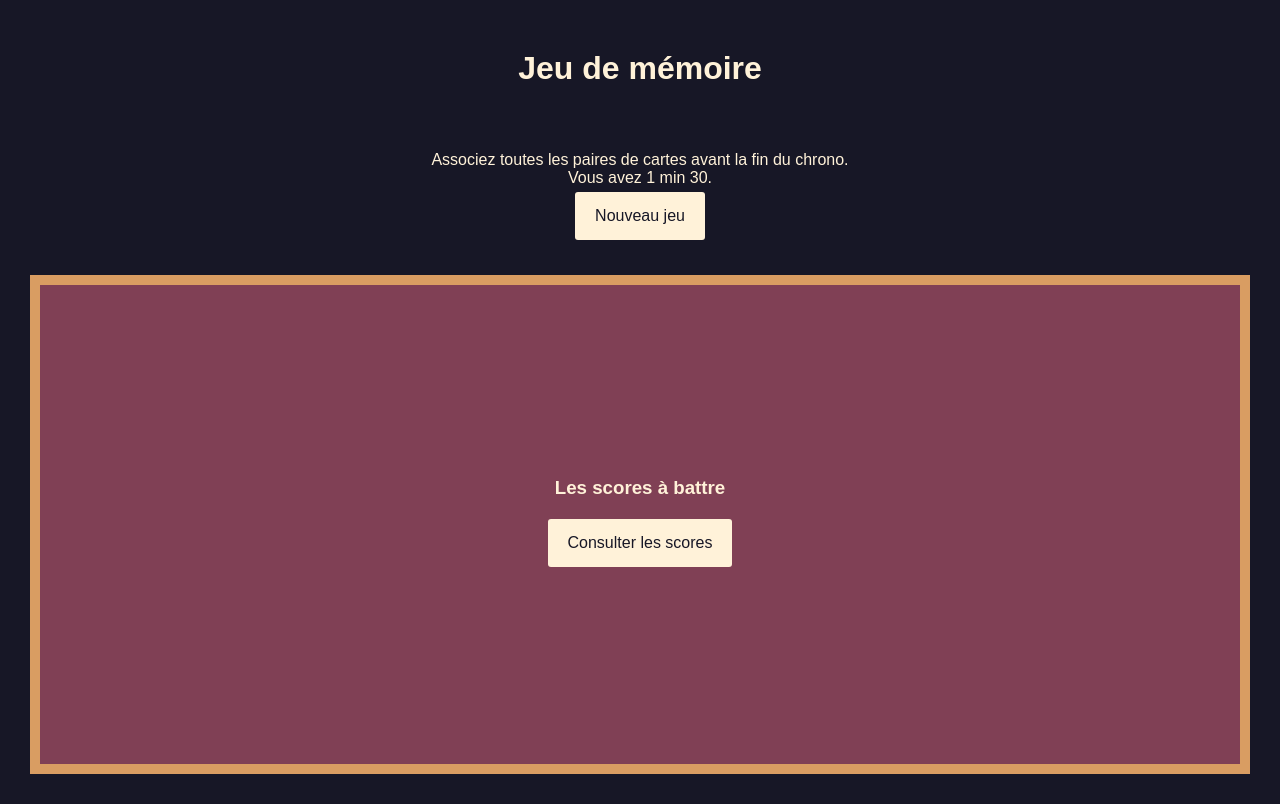
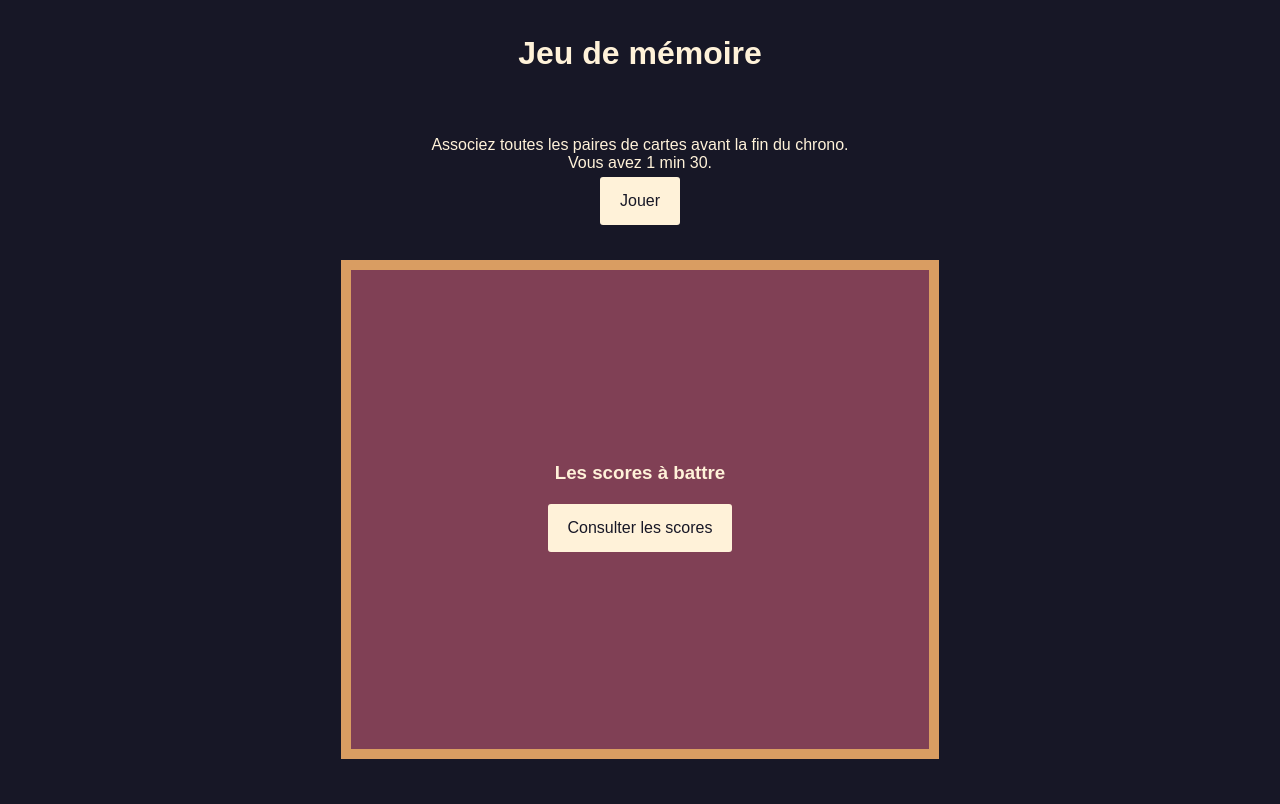
Before and after one commit to Neareeves/MemoryOclock, a PHP site: page /memory/ in a window 1280 px wide. After the commit the page ends 759 px from the top, so only its background shows below. Run offline with PHP 8.4, Linux system fonts and the light colour scheme; data that the repository does not hold is empty.

Commit message:
Projet commence à prendre forme. Reste à vérifier, tester et commenter

```diff
--- a/Views/HomeView.php
+++ b/Views/HomeView.php
@@ -5,7 +5,7 @@
     <h1>Jeu de mémoire</h1>
 
     <div>Associez toutes les paires de cartes avant la fin du chrono. <br> Vous avez 1 min 30.</div>
-    <a href="/memory/?page=play" class="btn">Nouveau jeu</a> <br>
+    <a href="/memory/?page=play" class="btn">Jouer</a> <br>
 
     <section class="meilleursScores">
         <h3>Les scores à battre</h3>
@@ -14,7 +14,7 @@
         echo $score['Score'].' secondes, réalisé par '.$score['Owner'].'<br>';
     }
     ;?>
-    <a href="" class="btn">Consulter les scores</a>
+    <a href="/memory/?page=score" class="btn">Consulter les scores</a>
     </section>
 </div>
 
--- a/Views/PlayView.php
+++ b/Views/PlayView.php
@@ -34,7 +34,10 @@
         </div>
         <div class="timer">
             <div id="bar"></div>
-            <div class="text"></div>
+            <div>
+            Temps de jeu :
+                <div class="text"></div>
+            </div>
         </div>
     </div>
     <a href="/memory/" class="btn">Retour à l'accueil</a>
--- a/assets/css/style.css
+++ b/assets/css/style.css
@@ -29,7 +29,7 @@ body {
   transform: scale(1.05); }
 
 .page-wrapper {
-  padding-top: 50px; }
+  padding-top: 35px; }
 
 .turnAround {
   -webkit-transform: rotateY(180deg);
@@ -49,10 +49,11 @@ body {
   .home h1 {
     margin-bottom: 2em; }
   .home section.meilleursScores {
-    margin: 30px;
+    margin: 30px auto 0 auto;
     padding: 15%;
     background-color: #804055;
-    border: 10px solid #d99d62; }
+    border: 10px solid #d99d62;
+    width: fit-content; }
     .home section.meilleursScores a {
       margin-top: 20px; }
 
@@ -67,7 +68,7 @@ body {
   border: 10px solid #d99d62;
   margin-left: auto;
   margin-right: auto;
-  padding: 20px; }
+  padding: 14px; }
   #play .game-wrapper .timer #bar {
     width: 95%;
     border: solid 1px inherit;
@@ -87,7 +88,7 @@ body {
       position: relative;
       width: 13%;
       height: 100px;
-      margin: 10px;
+      margin: 7px;
       transform-style: preserve-3d;
       transition: transform 0.5s; }
       #play .game-wrapper .inside-wrapper .card:active {
@@ -106,11 +107,11 @@ body {
       #play .game-wrapper .inside-wrapper .card .card-front {
         background: #d99d62;
         border: 4.5px solid #fff2d9; }
-    #play .game-wrapper .inside-wrapper button {
-      color: inherit;
-      background-color: inherit;
-      margin-left: auto;
-      margin-right: auto; }
+#play .btn {
+  margin-left: auto;
+  margin-right: auto;
+  display: block;
+  width: fit-content; }
 #play .success {
   text-align: center;
   display: none;
--- a/assets/scss/style.scss
+++ b/assets/scss/style.scss
@@ -45,7 +45,7 @@ body {
 }
 
 .page-wrapper {
-    padding-top: 50px;
+    padding-top: 35px;
 }
 
 .turnAround {
@@ -73,10 +73,11 @@ body {
         margin-bottom: 2em;
     }
     section.meilleursScores {
-        margin: 30px;
+        margin: 30px auto 0 auto;
         padding: 15%;
         background-color: $red;
         border: 10px solid $yellow;
+        width: fit-content;
         a {
             margin-top: $smallMargin;
         }
@@ -92,12 +93,11 @@ body {
     .game-wrapper {
         width: 700px;
         height: min-content;
-        // min-height: 700px;
         background-color: $darkGreen;
         border: 10px solid $yellow;
         margin-left: auto;
         margin-right: auto;
-        padding: 20px;
+        padding: 14px;
 
         .timer {
             #bar {
@@ -125,7 +125,7 @@ body {
                 position: relative;
                 width: 13%;
                 height: 100px;
-                margin: 10px;
+                margin: 7px;
                 transform-style: preserve-3d;
                 transition: transform 0.5s;
 
@@ -151,13 +151,13 @@ body {
                     border: 4.5px solid $white;
                 }
             }
-            button {
-                color: inherit;
-                background-color: inherit;
-                margin-left: auto;
-                margin-right: auto;
-            }
         }
+    }
+    .btn {
+        margin-left: auto;
+        margin-right: auto;
+        display: block;
+        width: fit-content;
     }
     .success {
         text-align: center;
```
Also changed, not shown: 1 other file.
